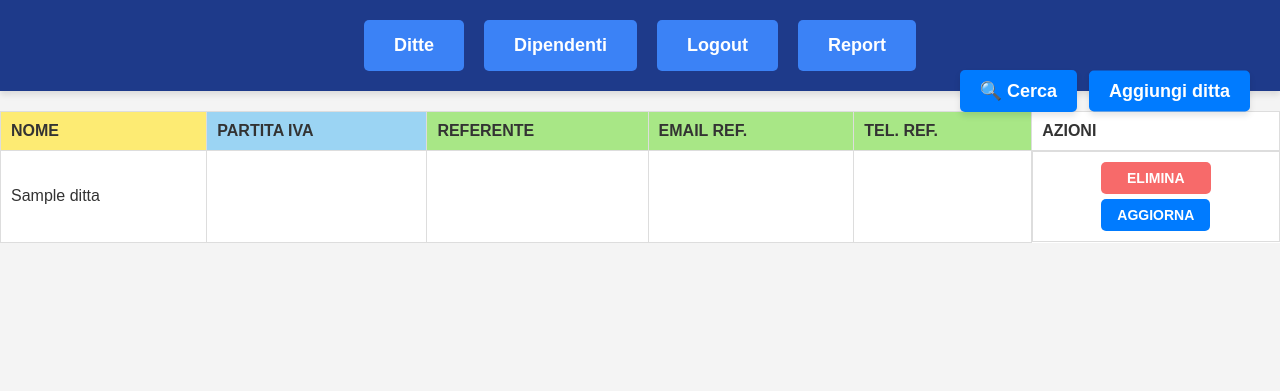
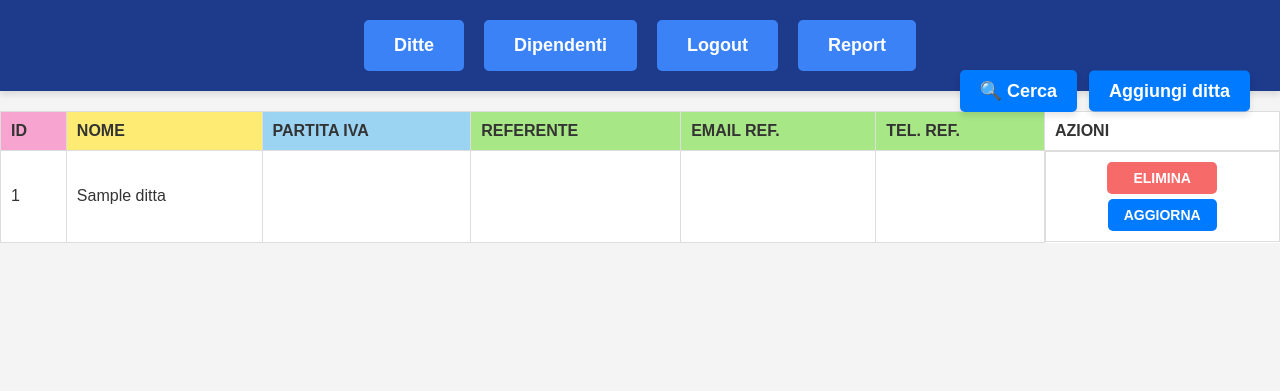
Before and after one commit to fredneedsausername/ACCA, a Flask app: template templates/ditte.html in a window 1280 px wide. Shown: the top 391 px of the page. Run offline with Flask 3, Linux system fonts and the light colour scheme; the template is opened without the code that fills it: most values are stand-ins (such as "Sample title", 1, 10 or a date in 2020); parts of the project's set-up code (start-up, migrations or seed data) failed here and were passed over.

Commit message:
Added id to ditta

```diff
--- a/static/css/ditte.css
+++ b/static/css/ditte.css
@@ -35,6 +35,10 @@ thead th {
 
 .orange {
     background-color: #f7b76a
+}
+
+.pink {
+    background-color: rgb(247, 164, 208);
 }
 
 tbody td {
--- a/templates/dipendenti.html
+++ b/templates/dipendenti.html
@@ -14,7 +14,7 @@
     <table>
         <thead>
             <tr>
-                <th class="pink">NUMERO</th>
+                <th class="pink">ID</th>
                 <th class="yellow">DITTA</th>
                 <th class="blue">NOME</th>
                 <th class="blue">COGNOME</th>
--- a/templates/ditte.html
+++ b/templates/ditte.html
@@ -15,6 +15,7 @@
 <table>
     <thead>
         <tr>
+            <th class="pink">ID</th>
             <th class="yellow">NOME</th>
             <th class="blue">PARTITA IVA</th>
             <th class="green">REFERENTE</th>
@@ -27,6 +28,7 @@
         {% if ditte %}
         {% for ditta in ditte %}
         <tr>
+            <td>{{ ditta[0] or "" }}</td>
             <td>{{ ditta[1] }}</td> <!-- nome ditta -->
             <td>{{ ditta[2] or ""}}</td> <!-- piva -->
             <td>{{ ditta[3] or ""}}</td> <!-- referente -->
```
Also changed, not shown: python/server.py (line endings or trailing spaces).
